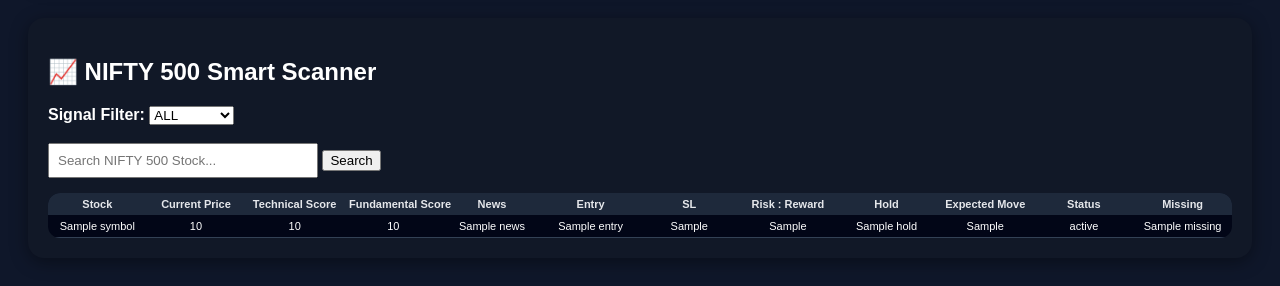
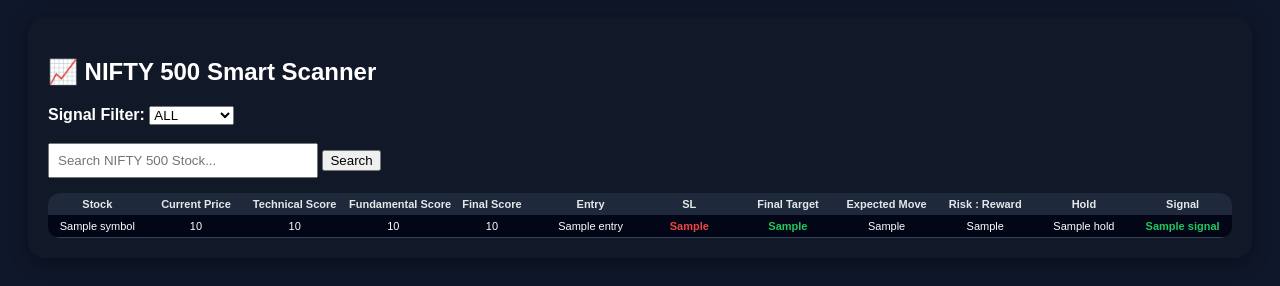
Before and after one commit to vkm10077/paradox, a Flask app: template templates/dashboard.html in a window 1280 px wide. Shown: the part 518-804 px from the top of the page. Run offline with Flask 3, Linux system fonts and the light colour scheme; the template is opened without the code that fills it: most values are stand-ins (such as "Sample title", 1, 10 or a date in 2020).

Commit message:
Update dashboard.html

```diff
--- a/templates/dashboard.html
+++ b/templates/dashboard.html
@@ -218,7 +218,6 @@
         <p><b>Current Price:</b> {{ searched_stock.price }}</p>
         <p><b>Technical Score:</b> {{ searched_stock.technical_score }}</p>
         <p><b>Fundamental Score:</b> {{ searched_stock.fundamental_score }}</p>
-        <p><b>News:</b> {{ searched_stock.news }}</p>
         <p><b>Entry:</b> {{ searched_stock.entry }}</p>
         <p><b>SL:</b> {{ searched_stock.sl }}</p>
         <p><b>Risk Reward:</b> {{ searched_stock.risk_reward }}</p>
@@ -233,14 +232,14 @@
         <th>Current Price</th>
         <th>Technical Score</th>
         <th>Fundamental Score</th>
-        <th>News</th>
+        <th>Final Score</th>
         <th>Entry</th>
         <th>SL</th>
+        <th>Final Target</th>
+        <th>Expected Move</th>
         <th>Risk : Reward</th>
         <th>Hold</th>
-        <th>Expected Move</th>
-        <th>Status</th>
-        <th>Missing</th>
+        <th>Signal</th>
     </tr>
 
     {% for stock in scanner_results %}
@@ -249,20 +248,20 @@
         <td>{{ stock.price }}</td>
         <td>{{ stock.technical_score }}</td>
         <td>{{ stock.fundamental_score }}</td>
-        <td>{{ stock.news }}</td>
+        <td>{{ stock.final_score }}</td>
         <td>{{ stock.entry }}</td>
-        <td>{{ stock.sl }}</td>
+        <td class="red">{{ stock.sl }}</td>
+        <td class="green">{{ stock.final_target }}</td>
+        <td>{{ stock.expected_move }}</td>
         <td>{{ stock.risk_reward }}</td>
         <td>{{ stock.hold }}</td>
-        <td>{{ stock.expected_move }}</td>
-        <td>{{ stock.status }}</td>
-        <td>{{ stock.missing }}</td>
+        <td class="green">{{ stock.signal }}</td>
     </tr>
     {% endfor %}
 
     {% if scanner_results|length == 0 %}
     <tr>
-        <td colspan="11">No High Probability BUY Setup</td>
+        <td colspan="12">No High Probability BUY Setup</td>
     </tr>
     {% endif %}
 </table>
```
